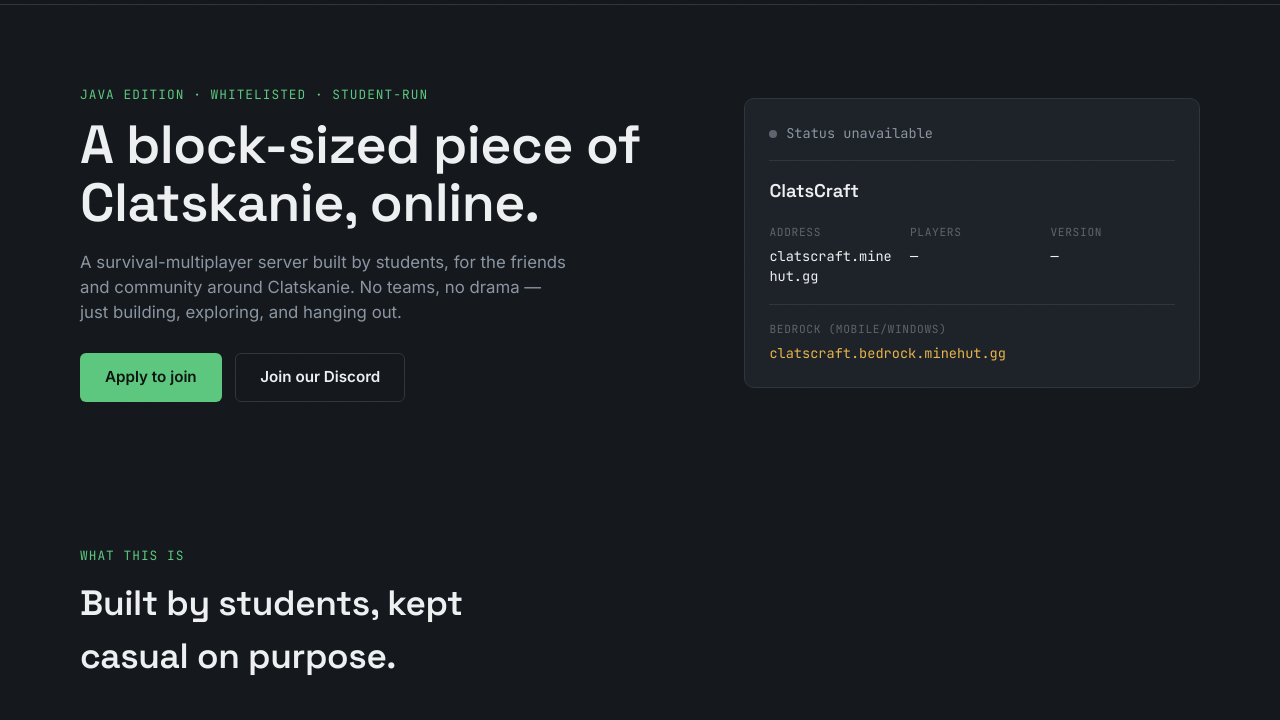
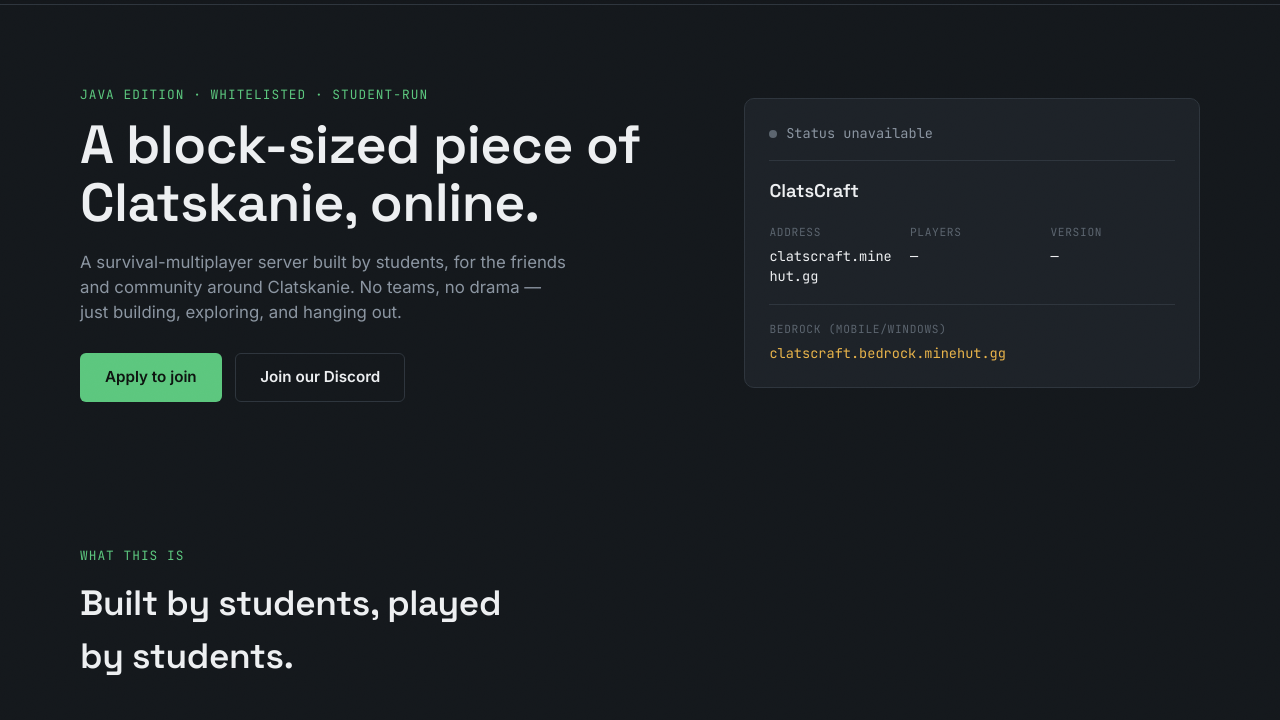
Before and after one commit to raxeldaxel14-gif/clatscraft-site, a plain HTML site: page index.html in a window 1280 px wide. Shown: the part 65-785 px from the top of the page. Drawn offline with Linux system fonts and the light colour scheme; no server answers.

Commit message:
Update about section heading text

```diff
--- a/index.html
+++ b/index.html
@@ -80,7 +80,7 @@
   <section id="about" class="section">
     <div class="section-inner">
       <p class="eyebrow">What this is</p>
-      <h2>Built by students, kept casual on purpose.</h2>
+      <h2>Built by students, played by students.</h2>
       <div class="feature-grid">
         <div class="feature-card">
           <span class="feature-index">01</span>
```
